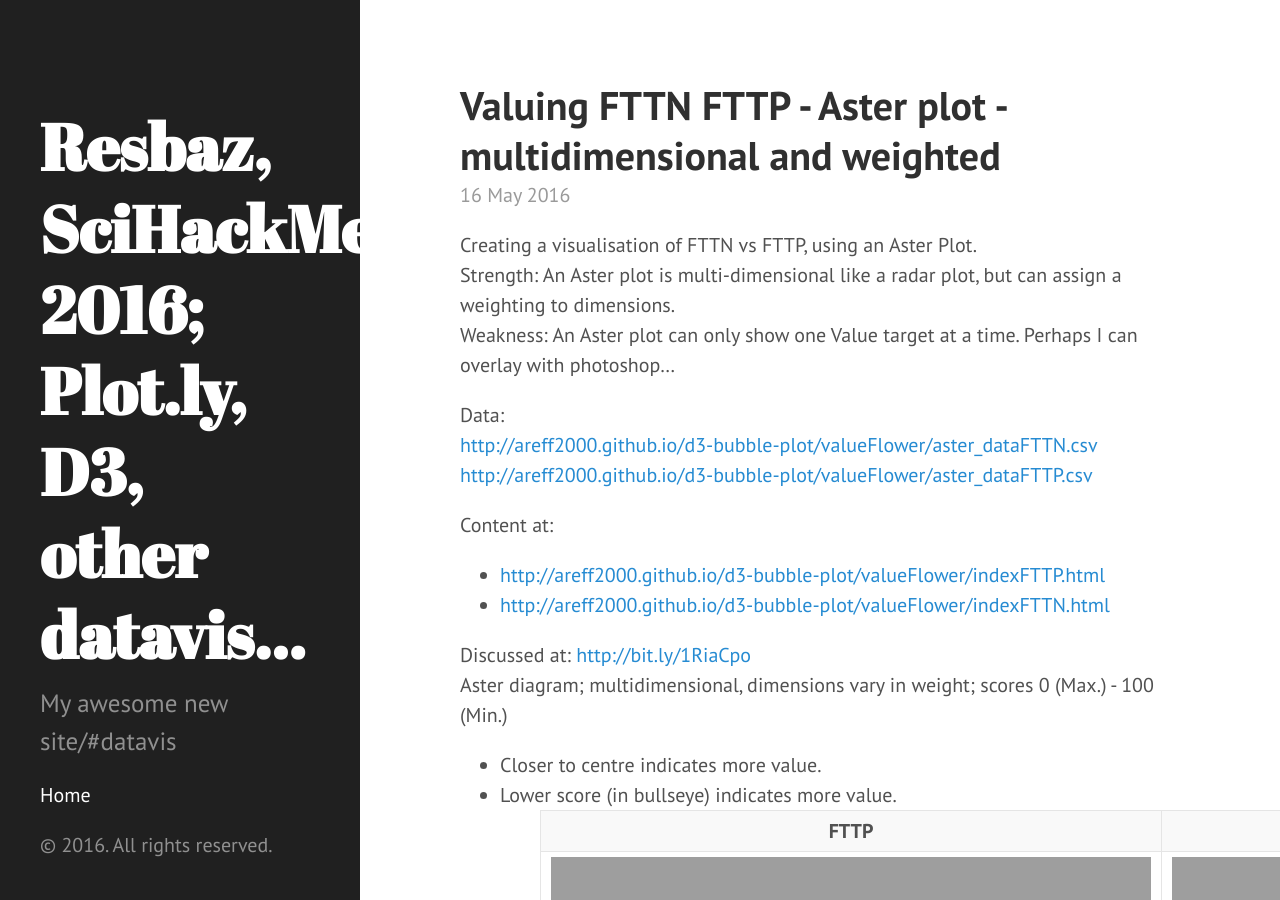
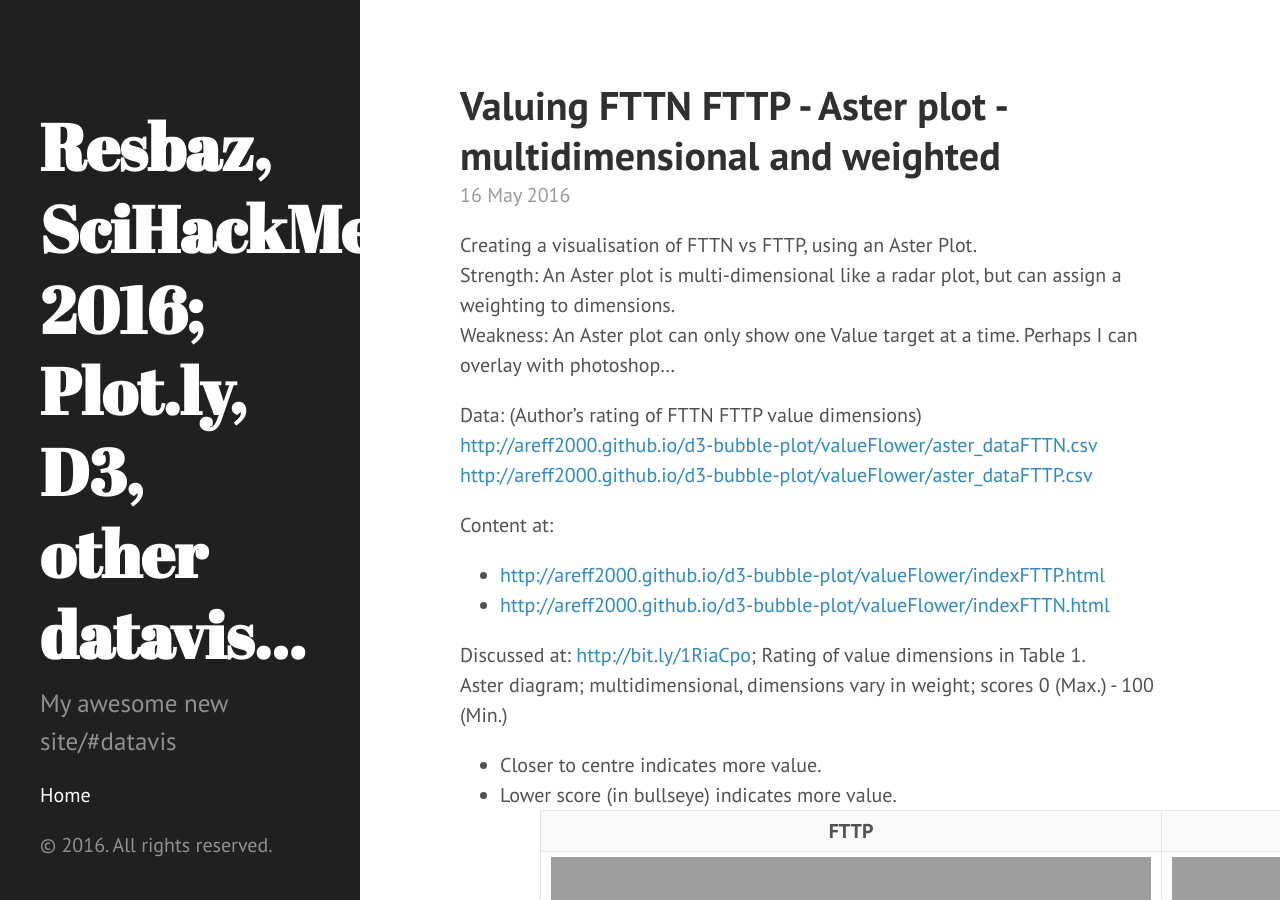
Before and after one commit to areff2000/areff2000.github.io, a Jekyll site: the page built from _posts/2016-05-16-valuing-fttn-fttp-aster-plot-multidimensional-and-weighted.markdown, in a window 1280 px wide and 900 px high. Built offline with Jekyll 4.4.1, drawn with Linux system fonts in a browser that asks for light colours.

Commit message:
Add more text on data...

```diff
--- a/_posts/2016-05-16-valuing-fttn-fttp-aster-plot-multidimensional-and-weighted.markdown
+++ b/_posts/2016-05-16-valuing-fttn-fttp-aster-plot-multidimensional-and-weighted.markdown
@@ -7,7 +7,7 @@ Creating a visualisation of FTTN vs FTTP, using an Aster Plot.<br>
 Strength: An Aster plot is multi-dimensional like a radar plot, but can assign a weighting to dimensions.<br>
 Weakness: An Aster plot can only show one Value target at a time. Perhaps I can overlay with photoshop...<br>
 
-Data:  <br><a href="http://areff2000.github.io/d3-bubble-plot/valueFlower/aster_dataFTTN.csv">http://areff2000.github.io/d3-bubble-plot/valueFlower/aster_dataFTTN.csv</a><br>
+Data:  (Author's rating of FTTN FTTP value dimensions)<br><a href="http://areff2000.github.io/d3-bubble-plot/valueFlower/aster_dataFTTN.csv">http://areff2000.github.io/d3-bubble-plot/valueFlower/aster_dataFTTN.csv</a><br>
 <a href="http://areff2000.github.io/d3-bubble-plot/valueFlower/aster_dataFTTN.csv">http://areff2000.github.io/d3-bubble-plot/valueFlower/aster_dataFTTP.csv</a>
 
 Content at:
@@ -18,7 +18,7 @@ Content at:
 <a href="http://areff2000.github.io/d3-bubble-plot/valueFlower/indexFTTN.html">http://areff2000.github.io/d3-bubble-plot/valueFlower/indexFTTN.html</a>
 </li></ul>
 
-Discussed at: <a href="http://bit.ly/1RiaCpo">http://bit.ly/1RiaCpo</a><br>
+Discussed at: <a href="http://bit.ly/1RiaCpo">http://bit.ly/1RiaCpo</a>; Rating of value dimensions in Table 1.<br>
 Aster diagram; multidimensional, dimensions vary in weight; scores 0 (Max.) - 100 (Min.)
 <ul>
 <li>Closer to centre indicates more value.</li>
```
